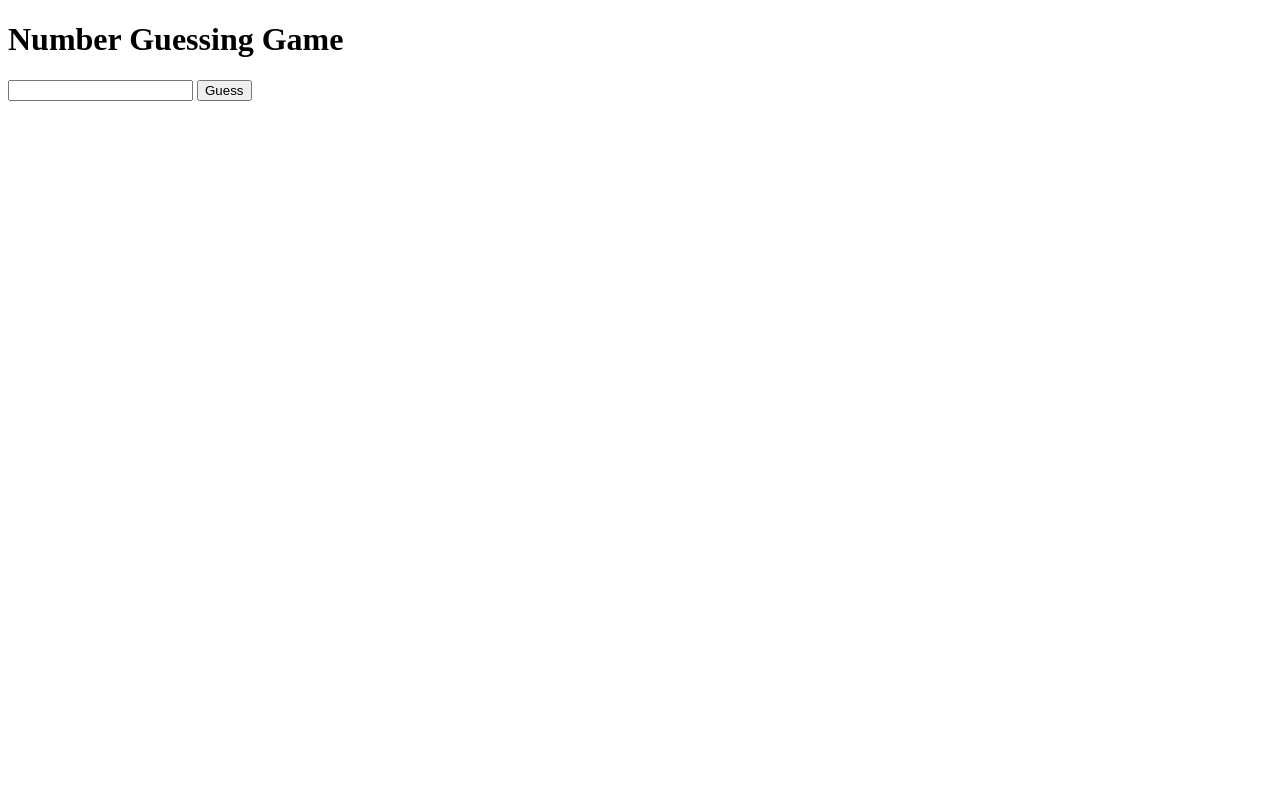
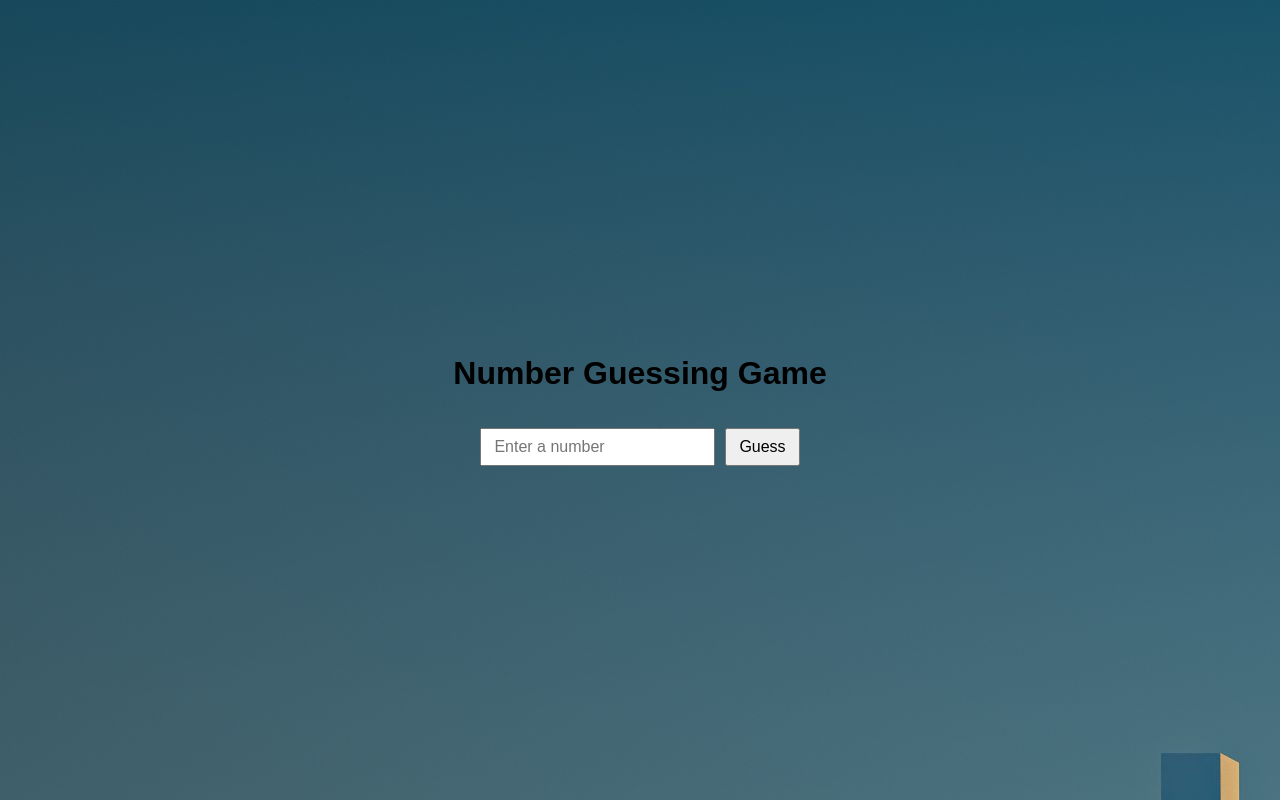
Before and after one commit to ThiliniImeshika/number-guessing-game, a plain HTML site: page index.html in a window 1280 px wide. Drawn offline with Linux system fonts and the light colour scheme; some packages are replaced by stand-ins of ours; a script that the page names is missing.

Commit message:
added a background image and display the puzzle as background when win

```diff
--- a/app.js
+++ b/app.js
@@ -1,43 +1,41 @@
-//generate randome number
-
-let number = Math.random()*10 +1;
-let ranNumber=Math.floor(number);
+// Generate random number between 1 and 10
+let number = Math.random() * 10 + 1;
+let ranNumber = Math.floor(number);
 console.log(ranNumber);
 
-function btnGuessNumberOnAction(){
+function btnGuessNumberOnAction() {
     const userInput = Number(document.getElementById("txtUseInput").value);
 
-  if(ranNumber === userInput)
-  {
+    if (ranNumber === userInput) {
         Swal.fire({
-    title: "you won",
+            title: "You Won!",
             width: 600,
             padding: "3em",
-    color: "#1505f2",
-    background: "#fff url(img/puzzle.jpg)",
+            color: "#ffffff", // Changed text color to white so it's readable over the full GIF
+            background: "rgba(0, 0, 0, 0.5)", // Semi-transparent overlay so title stands out
             backdrop: `
                 rgba(0,0,123,0.4)
                 url("img/Thinking Working GIF by Story Leaf.gif")
-      left top
+                center center
                 no-repeat
-    `
+            `,
+            // Optional: ensures the GIF covers the entire backdrop area
+            didOpen: () => {
+                const backdrop = Swal.getPopup().style;
+                // Alternatively, SweetAlert backdrop CSS adjustments can be handled here if needed
+            }
         });
-}
-  else {
+    } else {
         Swal.fire({
             title: "Try Again.",
             width: 600,
             padding: "3em",
             color: "#1505f2",
-    background: "#fff url(/img/puzzle.jpg)",
+            background: "#fff url('img/puzzle.jpg')",
             backdrop: `
                 rgba(0,0,123,0.4)
-      url("")
-      left top
-      no-repeat
+                none
             `
         });
     }
-
-
 }
--- a/index.html
+++ b/index.html
@@ -3,13 +3,43 @@
 <head>
     <meta charset="UTF-8">
     <meta name="viewport" content="width=device-width, initial-scale=1.0">
-    <title>Document</title>
+    <title>Number Guessing Game</title>
+    <style>
+        /* Center everything on the viewport using Flexbox */
+        body {
+            display: flex;
+            flex-direction: column;
+            justify-content: center;
+            align-items: center;
+            height: 100vh;
+            margin: 0;
+            font-family: Arial, sans-serif;
+            text-align: center;
+
+            background-image: url('img/background.jpg');
+        }
+
+        /* Optional: Add spacing between the input elements */
+        .game-wrapper {
+            display: flex;
+            gap: 10px;
+            margin-top: 15px;
+        }
+
+        input[type="text"], input[type="button"] {
+            padding: 8px 12px;
+            font-size: 16px;
+        }
+    </style>
 </head>
 <body>
 
     <h1>Number Guessing Game</h1>
-    <input type="text" name="Enter your number" id="txtUseInput">
-    <input type="button" value="Guess" onclick="btnGuessNumberOnAction()">
+
+    <div class="game-wrapper">
+        <input type="text" name="Enter your number" id="txtUseInput" placeholder="Enter a number">
+        <input type="button" value="Guess" onclick="btnGuessNumberOnAction()">
+    </div>
 
     <script src="https://cdn.jsdelivr.net/npm/sweetalert2@11"></script>
     <script src="app.js"></script>
```
Also changed, not shown: img/background.jpg (added). Lines whose indentation alone changed are shown as unchanged.
